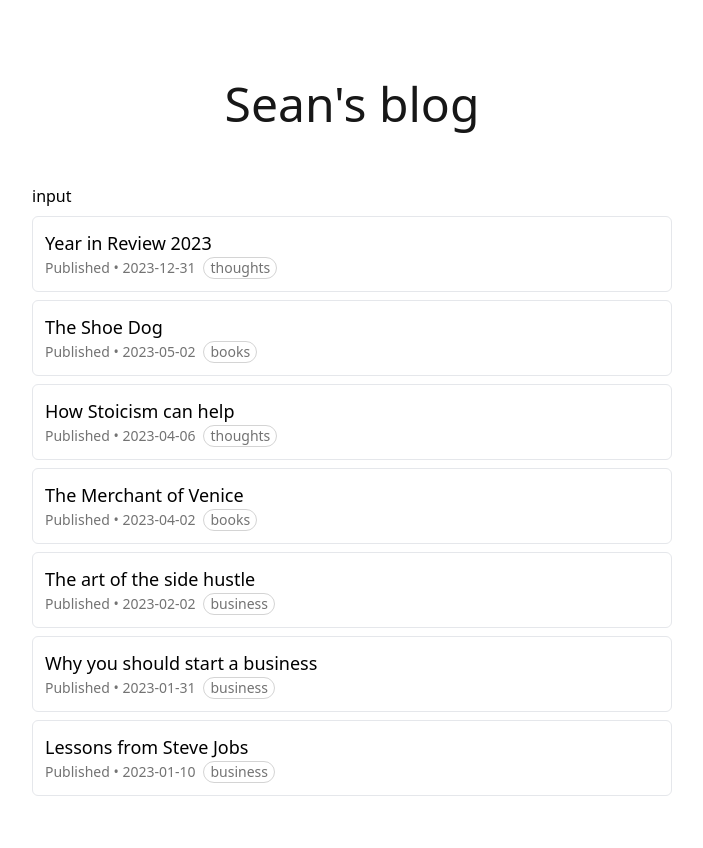
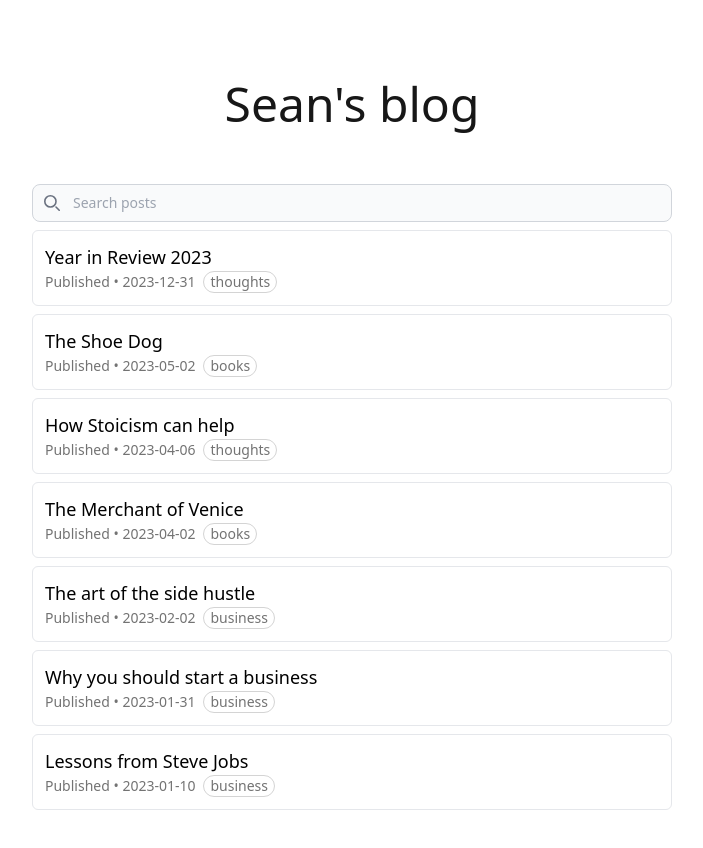
Before and after one commit to SeanXLChen/sample-blog-app, a Next.js app: page / in a window 1280 px wide. Shown: the top 848 px of the page, without its empty margins (288-991 px from the left). Built offline with nearby package versions, Linux system fonts and the light colour scheme.

Commit message:
Add search functionality

```diff
--- a/app/ArticlesPage.tsx
+++ b/app/ArticlesPage.tsx
@@ -3,9 +3,8 @@
 import { useState, useEffect } from 'react';
 import Item from '@/components/Item';
 import { ArticleItem } from "@/type";
-import SelectCategory from '@/components/SelectCategory';
 import { ArticlesProvider, useArticles } from '@/context/ArticlesProvider';
-
+import SearchItems from '@/components/SearchItems';
 
 interface Props {
     articleItems: ArticleItem[]
@@ -16,7 +15,7 @@ const ArticlesContent = () => {
 
     return (
         <section className="flex flex-col gap-2">
-            <SelectCategory />
+            <SearchItems />
             {articles !== null && articles.map((article) => (
                 <Item
                     key={article.id}
--- /dev/null
+++ b/components/SearchItems.tsx
@@ -0,0 +1,55 @@
+import React, { useState, useEffect } from 'react';
+import { useArticles } from '@/context/ArticlesProvider';
+
+const SearchItems = () => {
+  const { articles, setArticles } = useArticles();
+  const [searchTerm, setSearchTerm] = useState('');
+  const [originalArticles, setOriginalArticles] = useState(articles); // To store the original list
+
+  const handleOnChange = (event: React.ChangeEvent<HTMLInputElement>) => {
+    const value = event.target.value.toLowerCase();
+    setSearchTerm(value);
+  }
+
+  useEffect(() => {
+    if (searchTerm === '') {
+      setArticles(originalArticles); // If search is empty, reset to the original articles
+    } else {
+      // Filter articles based on the search term
+      const filtered = originalArticles.filter(article =>
+        article.title.toLowerCase().includes(searchTerm)
+      );
+      setArticles(filtered);
+    }
+  }, [searchTerm, originalArticles, setArticles]);
+
+  const handleSubmit = (event: React.FormEvent) => {
+    event.preventDefault(); // Prevent the form from submitting
+    console.log('Search term:', searchTerm);
+  };
+
+  return (
+    <>
+      <form onSubmit={handleSubmit} className='flex w-full mx-auto'>
+        <label htmlFor="default-search" className='mb-2 text-sm font-medium text-gray-900 sr-only dark:text-white'>Search</label>
+        <div className='relative flex-grow'>
+          <div className='absolute inset-y-0 start-0 flex items-center ps-3 pointer-events-none'>
+            <svg className="w-4 h-4 text-gray-500 dark:text-gray-400" aria-hidden="true" xmlns="http://www.w3.org/2000/svg" fill="none" viewBox="0 0 20 20">
+              <path stroke="currentColor" strokeLinecap="round" strokeLinejoin="round" strokeWidth="2" d="m19 19-4-4m0-7A7 7 0 1 1 1 8a7 7 0 0 1 14 0Z" />
+            </svg>
+          </div>
+          <input
+            type="search"
+            id="default-search"
+            placeholder="Search posts"
+            className='block w-full p-2 ps-10 text-sm text-gray-900 border border-gray-300 rounded-lg bg-gray-50 focus:ring-gray-500'
+            value={searchTerm}
+            onChange={handleOnChange}
+          />
+        </div>
+      </form>
+    </>
+  );
+};
+
+export default SearchItems;
--- a/components/SelectCategory.tsx
+++ /dev/null
@@ -1,13 +0,0 @@
-import React from 'react'
-import { useArticles } from '@/context/ArticlesProvider'
-
-const SelectCategory = () => {
-    const { articles, setArticles } = useArticles();
-  return (
-    <div>
-        input
-    </div>
-  )
-}
-
-export default SelectCategory
```
